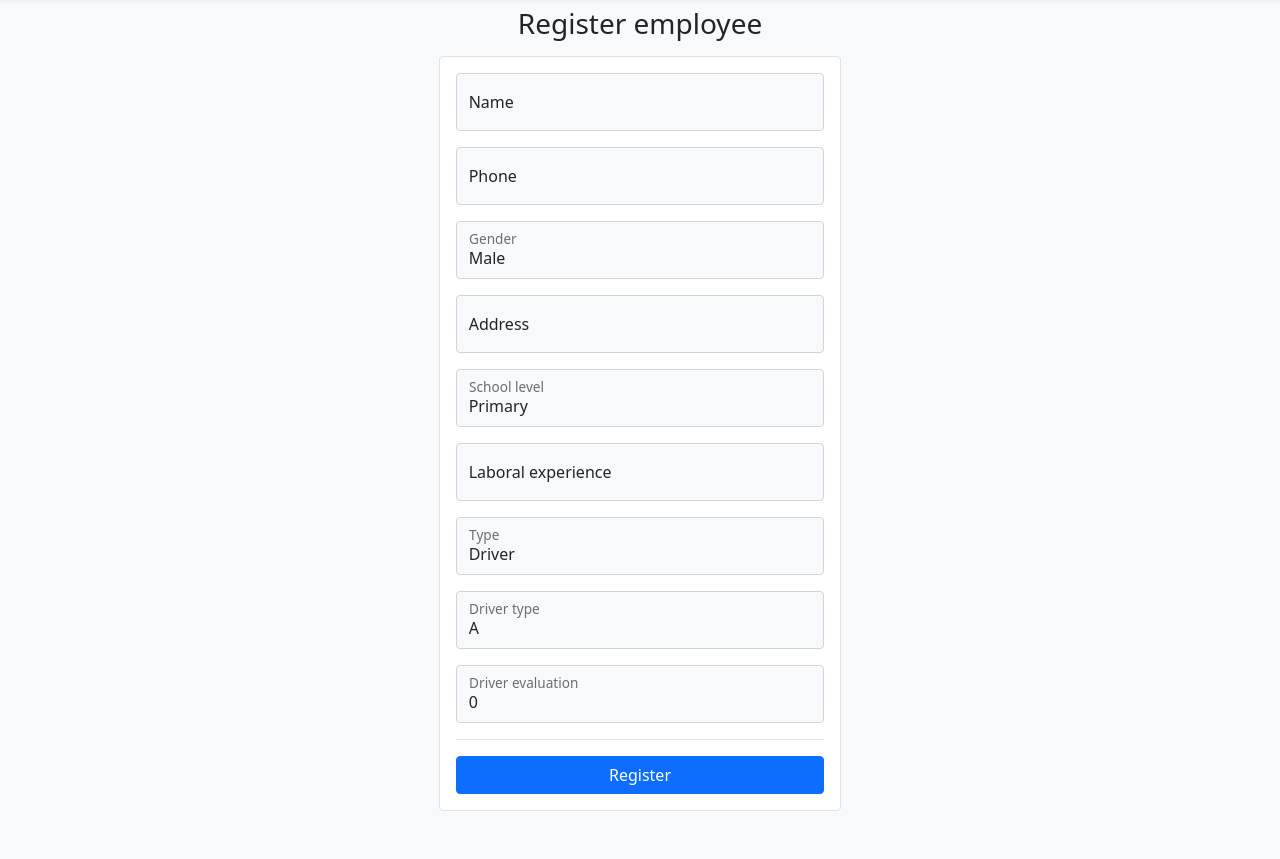
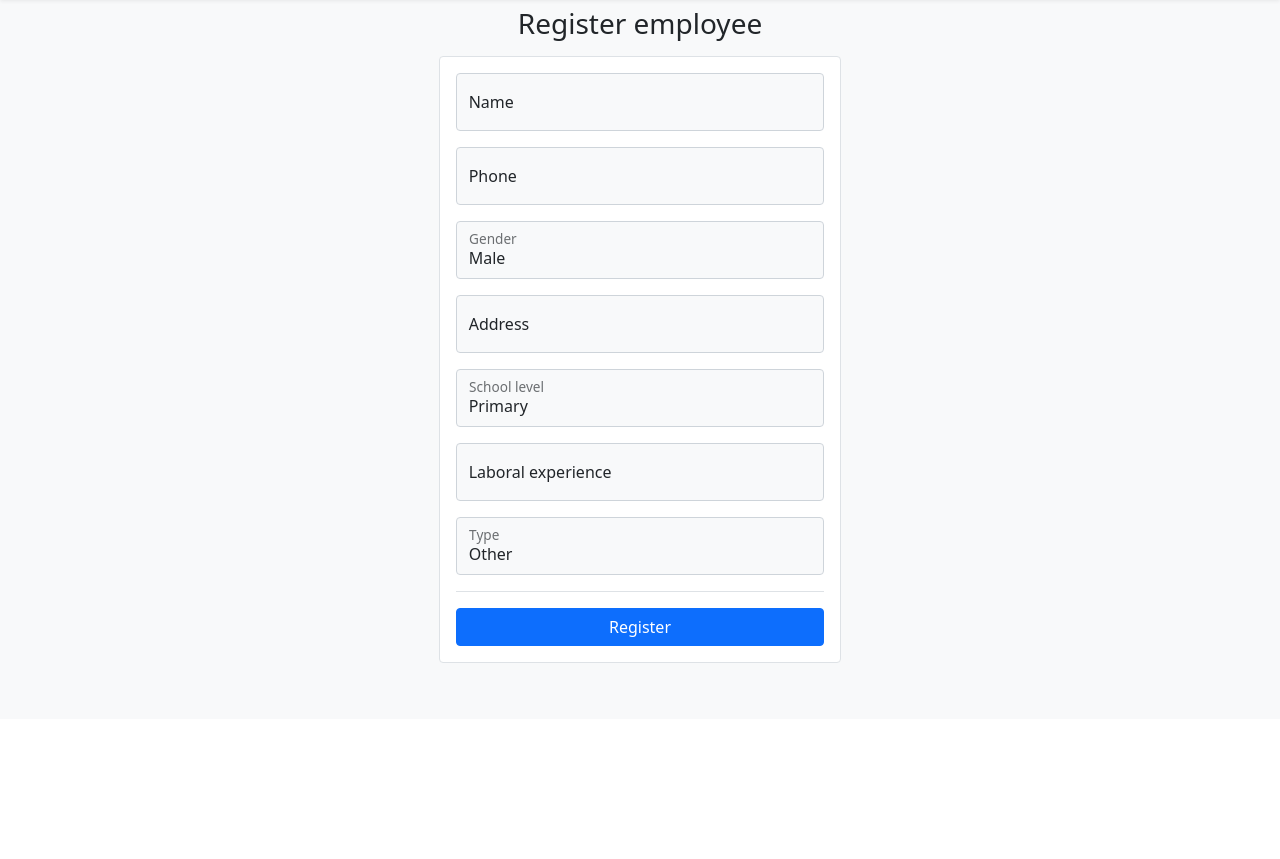
Before and after one commit to jorgeajimenezl/database-2-project, a Flask app: template app/templates/data/register_employee.html in a window 1280 px wide. Shown: the part 59-918 px from the top of the page. After the commit the page ends 722 px from the top, so only its background shows below. Run offline with Flask 2, Linux system fonts and the light colour scheme; the template is opened without the code that fills it: values that come from a table or form of the project are taken from there, others are empty; tables that the repository leaves empty hold one stand-in row (values such as "Sample post"); some libraries are stand-ins or nearby versions.

Commit message:
Updated to admit another employees rather than Drivers and Administractives

```diff
--- a/app/data/forms.py
+++ b/app/data/forms.py
@@ -151,7 +151,7 @@ class RegisterEmployeeForm(FlaskForm):
     )
     address = StringField("Address", validators=[DataRequired()])
     employee_type = SelectField(
-        "Type", validators=[DataRequired()], choices=["Driver", "Administrative"]
+        "Type", validators=[DataRequired()], choices=["Driver", "Administrative", "Other"], default="Other"
     )
 
     # Driver fields
--- a/app/data/routes.py
+++ b/app/data/routes.py
@@ -217,12 +217,14 @@ def register_employee():
             )
 
             flash("Driver registration successfull!!", "success")
-        else:
+        elif form.employee_type.data == "Administrative":
             Administrative.create(
                 employee_id=e.id, position=form.administrative_position.data
             )
 
             flash("Administrative registration successfull!!", "success")
+        else:
+            flash("Employee registration successfull!!", "success")
 
         return redirect(url_for("data.manage_employee"))
     elif form.is_submitted():
@@ -279,7 +281,7 @@ def generate_paysheet():
             ),
             (db.session.query(Employee.name, 4700).join(Administrative.employee).all()),
             (
-                db.session.query(Employee.name).filter(
+                db.session.query(Employee.name, 4500).filter(
                     Employee.id.not_in(select(Driver.employee_id)),
                     Employee.id.not_in(select(Administrative.employee_id))
                 )
--- a/app/templates/data/register_employee.html
+++ b/app/templates/data/register_employee.html
@@ -44,12 +44,12 @@
                     {% include 'core/components/inputs/floating_label.html' %}
                     {% endwith %}
                 </div>
-                <div class="col-12 mb-3" id="driver_type_container">
+                <div class="col-12 mb-3" id="driver_type_container" style="display: none;">
                     {% with field=form.driver_type %}
                     {% include 'core/components/inputs/floating_label.html' %}
                     {% endwith %}
                 </div>
-                <div class="col-12 mb-3" id="driver_evaluation_container">
+                <div class="col-12 mb-3" id="driver_evaluation_container" style="display: none;">
                     {% with field=form.driver_evaluation %}
                     {% include 'core/components/inputs/floating_label.html' %}
                     {% endwith %}
@@ -76,10 +76,15 @@
                 $("#driver_type_container").show();
                 $("#driver_evaluation_container").show();
                 $("#administrative_position_container").hide();
+            }
+            else if (value == "Administrative") {
+                $("#driver_type_container").hide();
+                $("#driver_evaluation_container").hide();
+                $("#administrative_position_container").show();
             } else {
                 $("#driver_type_container").hide();
                 $("#driver_evaluation_container").hide();
-                $("#administrative_position_container").show();
+                $("#administrative_position_container").hide();
             }
         };
         $("#employee_type").change(onEmployeeTypeChange);
```
